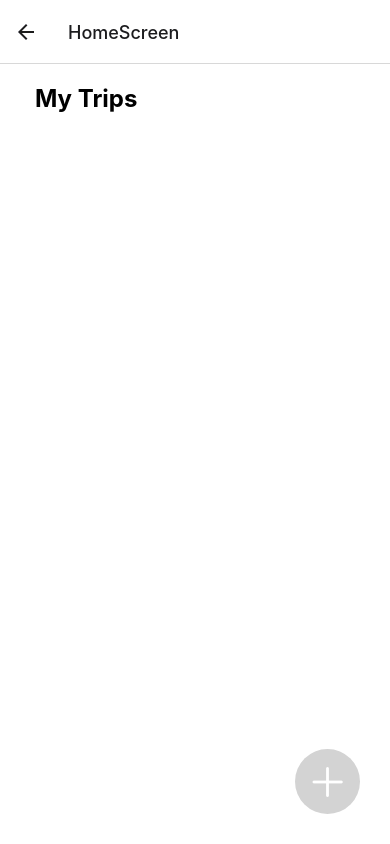
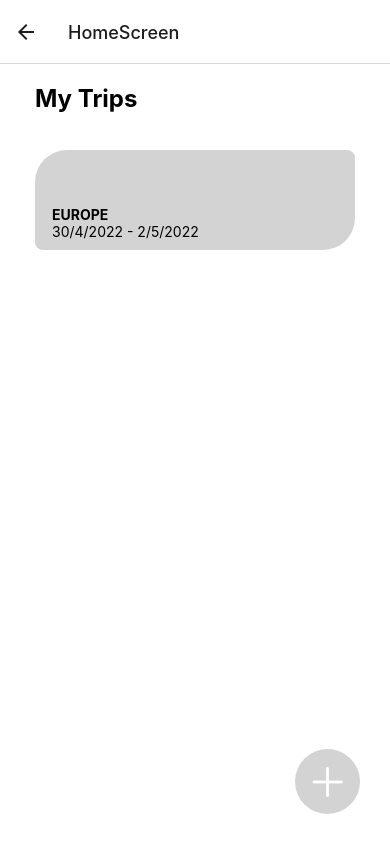
Before and after one commit to Easy-Travels-22/easy-travels-frontend, a React Native app: screen /HomeScreen in a window 390 px wide. Built offline with nearby package versions, Linux system fonts and the light colour scheme.

Commit message:
add: daterange sorting function

```diff
--- a/TabNavigator.js
+++ b/TabNavigator.js
@@ -3,7 +3,7 @@ import { StyleSheet, Text, View } from "react-native";
 import { createBottomTabNavigator } from "@react-navigation/bottom-tabs";
 import HomeScreen from "./screens/HomeScreen";
 import SchedulerScreen from "./screens/SchedulerTest";
-import SchedulerScreen2 from "./screens/SingleSchedulerScreen";
+import SchedulerScreen2 from "./screens/SingleScheduleScreen";
 import AccommodationScreen from "./screens/AccommodationScreen";
 import TransportScreen from "./screens/TransportScreen";
 import CalendarScreen from "./screens/CalendarScreen";
--- a/screens/CreateActivityScreen.js
+++ b/screens/CreateActivityScreen.js
@@ -33,7 +33,7 @@ export default function CreateActivityScreen({ route, navigation }) {
       } else {
         updateItem(item.id, name, description);
       }
-      navigation.navigate("SingleSchedulerScreen");
+      navigation.navigate("SingleScheduleScreen");
     }
   };
   const handleEdit = () => {
@@ -41,10 +41,10 @@ export default function CreateActivityScreen({ route, navigation }) {
   };
   const handleDelete = () => {
     deleteItem(item.id);
-    navigation.navigate("SingleSchedulerScreen");
+    navigation.navigate("SingleScheduleScreen");
   };
   const handleCancel = () => {
-    navigation.navigate("SingleSchedulerScreen");
+    navigation.navigate("SingleScheduleScreen");
   };
   return (
     // <TouchableWithoutFeedback
--- a/screens/CreateTripScreen.js
+++ b/screens/CreateTripScreen.js
@@ -22,7 +22,7 @@ export default function CreateTripScreen({ route, navigation }) {
   const { addTrip } = route.params;
   const { width, height } = Dimensions.get("window");
   const [modalOpen, setModalOpen] = useState(false);
-  const [dateRange, setDateRange] = useState();
+  // const [dateRange, setDateRange] = useState();
   const [name, setName] = useState();
   const [startDate, setStartDate] = useState(null);
   const [endDate, setEndDate] = useState(null);
@@ -44,6 +44,24 @@ export default function CreateTripScreen({ route, navigation }) {
     return diffInDays;
   };
 
+  const getDatesInRange = (startDate, endDate) => {
+    const date = new Date(startDate.getTime());
+
+    const dates = [];
+
+    while (date <= endDate) {
+      dates.push(new Date(date));
+      date.setDate(date.getDate() + 1);
+    }
+
+    return dates;
+  };
+
+  // const d1 = new Date('2022-01-18');
+  // const d2 = new Date('2022-01-24');
+
+  // console.log(getDatesInRange(d1, d2));
+
   const handleSubmit = () => {
     if (!startDate) {
       alert("Start and end date required");
@@ -51,16 +69,20 @@ export default function CreateTripScreen({ route, navigation }) {
       alert("Trip name required");
     } else {
       const duration = calculateDaysApart(startDate, endDate);
+      const dateRange = getDatesInRange(startDate, endDate);
       let schedule = Array.from({ length: duration }, () => []);
-      addTrip({
+      const trip = {
         key: uuid.v4(),
         name: name,
         description: description,
         startDate: startDate,
         endDate: endDate,
+        dateRange: dateRange,
         schedule: schedule,
-      });
-      navigation.pop();
+      };
+      console.log(trip);
+      addTrip(trip);
+      navigation.push("ScheduleOverviewScreen", { trip: trip });
     }
   };
   return (
--- a/screens/HomeScreen.js
+++ b/screens/HomeScreen.js
@@ -13,11 +13,26 @@ import TodaySection from "../components/TodaySection";
 import global from "../assets/styles/global";
 import CreateTripScreen from "./CreateTripScreen";
 import DatePicker from "react-native-neat-date-picker";
-import SingleSchedulerScreen from "./SingleSchedulerScreen";
+import SingleScheduleScreen from "./SingleScheduleScreen";
 
 export default function HomeScreen({ navigation }) {
   const [searchSelected, setSearchSelected] = useState(false);
-  const [trips, setTrips] = useState([]);
+  const [trips, setTrips] = useState([
+    {
+      dateRange: [
+        new Date("2022-05-30"),
+        new Date("2022-05-31"),
+        new Date("2022-06-01"),
+        new Date("2022-06-02"),
+      ],
+      description: "its gonna be lit",
+      endDate: new Date("2022-06-02"),
+      key: "4995d583-f4f1-476d-9464-3f4aa0f7a532",
+      name: "europe",
+      schedule: [[], [], [], []],
+      startDate: new Date("2022-05-30"),
+    },
+  ]);
   const addTrip = (trip) => {
     setTrips([...trips, trip]);
   };
@@ -37,7 +52,7 @@ export default function HomeScreen({ navigation }) {
     <TouchableOpacity
       style={styles.tripCard}
       onPress={() => {
-        navigation.push("SingleSchedulerScreen");
+        navigation.push("ScheduleOverviewScreen", { trip: item });
       }}
     >
       <Text style={{ fontWeight: "bold" }}>{item.name.toUpperCase()}</Text>
@@ -57,15 +72,15 @@ export default function HomeScreen({ navigation }) {
       >
         <AntDesign name="plus" size={40} color="white" />
       </TouchableOpacity>
+      <View style={styles.listWrapper}>
+        <FlatList data={trips} renderItem={renderItem}></FlatList>
+      </View>
       {/* <Button
         title={"navigate"}
         onPress={() => {
-          navigation.push("ItineraryOverviewScreen");
+          navigation.push("ScheduleOverviewScreen");
         }}
       /> */}
-      <View style={styles.listWrapper}>
-        <FlatList data={trips} renderItem={renderItem}></FlatList>
-      </View>
     </View>
   );
 }
--- a/screens/HomeScreen2.js
+++ b/screens/HomeScreen2.js
@@ -40,7 +40,7 @@ export default function HomeScreen2({ navigation }) {
         <Button
           title={"navigate"}
           onPress={() => {
-            navigation.push("ItineraryOverviewScreen");
+            navigation.push("ScheduleOverviewScreen");
           }}
         />
       </View>
--- a/screens/ItineraryOverviewScreen.js
+++ /dev/null
@@ -1,96 +0,0 @@
-import { StatusBar } from "expo-status-bar";
-import React, { useRef, useState } from "react";
-import {
-  StyleSheet,
-  Text,
-  View,
-  PanResponder,
-  Animated,
-  Easing,
-  FlatList,
-  TouchableOpacity,
-  TouchableHighlight,
-  Button,
-} from "react-native";
-import uuid from "react-native-uuid";
-import { SafeAreaView } from "react-native-safe-area-context";
-import FloatingButtons from "../components/FloatingButtons";
-
-export default function ItineraryOverviewScreen({ navigation }) {
-  const [itemArr, setItemArr] = useState([
-    {
-      key: uuid.v4(),
-      type: "lodging",
-      name: "Melbourne AirBnb",
-      description: "AirBnb that costs $595.67 mad dollars",
-    },
-  ]);
-  const renderItem = ({ item }) => (
-    <View style={styles.activity__item}>
-      <Text>{item.name}</Text>
-    </View>
-  );
-
-  const createActivity = () => {
-    navigation.push("CreateActivityScreen", { addItem: addItem });
-  };
-
-  const addItem = (newName, newDescription) => {
-    setItemArr([
-      ...itemArr,
-      {
-        key: uuid.v4(),
-        type: "activity",
-        name: newName,
-        description: newDescription,
-      },
-    ]);
-  };
-  return (
-    <View style={styles.container}>
-      <Text>temporary overview homepage</Text>
-      <Button
-        title={"navigate"}
-        onPress={() => {
-          navigation.push("SingleSchedulerScreen");
-        }}
-      />
-    </View>
-  );
-}
-
-const styles = StyleSheet.create({
-  container: {
-    flex: 1,
-    alignItems: "flex-start",
-    justifyContent: "flex-start",
-    paddingVertical: 20,
-    paddingHorizontal: 28,
-    backgroundColor: "white",
-  },
-  headerBar: {
-    backgroundColor: "cyan",
-    alignItems: "center",
-    justifyContent: "center",
-    width: "100%",
-    height: 40,
-  },
-  activity__listWrapper: {
-    flex: 1,
-    alignSelf: "stretch",
-    position: "relative",
-  },
-
-  activity__item: {
-    flexDirection: "row",
-    alignItems: "center",
-    borderWidth: 2,
-    borderStyle: "solid",
-    borderColor: "cyan",
-    height: 55,
-    borderRadius: 10,
-    marginTop: 5,
-    marginBottom: 5,
-    paddingHorizontal: 5,
-  },
-});
--- /dev/null
+++ b/screens/ScheduleOverviewScreen.js
@@ -0,0 +1,155 @@
+import { StatusBar } from "expo-status-bar";
+import React, { useRef, useState } from "react";
+import {
+  StyleSheet,
+  Text,
+  View,
+  PanResponder,
+  Animated,
+  Easing,
+  FlatList,
+  TouchableOpacity,
+  TouchableHighlight,
+  Button,
+  ScrollView,
+} from "react-native";
+import uuid from "react-native-uuid";
+import { SafeAreaView } from "react-native-safe-area-context";
+import FloatingButtons from "../components/FloatingButtons";
+
+export default function ScheduleOverviewScreen({ route, navigation }) {
+  const { trip } = route.params;
+  const [itemArr, setItemArr] = useState([
+    {
+      key: uuid.v4(),
+      type: "lodging",
+      name: "Melbourne AirBnb",
+      description: "AirBnb that costs $595.67 mad dollars",
+    },
+  ]);
+
+  const sortDateRange = (range) => {
+    let dates = [
+      { year: range[0].getFullYear(), month: range[0].getMonth(), days: [] },
+    ];
+    let currIndex = 0;
+    let datesIndex = 0;
+
+    // console.log(currIndex + "/ " + range.length);
+    // const isSameMonth = true;
+    while (currIndex < range.length) {
+      console.log("catch this:");
+      console.log(dates);
+      const currDate = range[currIndex];
+      const year = currDate.getFullYear();
+      const month = currDate.getMonth();
+      if (dates[datesIndex].year == year && dates[datesIndex].month == month) {
+        dates[datesIndex].days = [...dates[datesIndex].days, currDate];
+      } else {
+        datesIndex++;
+        dates.push({
+          year: year,
+          month: month,
+          days: [currDate],
+        });
+      }
+      currIndex++;
+    }
+    return dates;
+  };
+
+  const customDateString = (date) => {
+    const [month, day, year] = [
+      date.getMonth(),
+      date.getDate(),
+      date.getFullYear(),
+    ];
+    return day + "/" + month + "/" + year;
+  };
+
+  const days = ["SUN", "MON", "TUE", "WED", "THU", "FRI", "SAT"];
+
+  const renderItem = ({ item }) => (
+    <TouchableOpacity style={styles.date__wrapper}>
+      <Text style={{ fontSize: 18 }}>{item.getDate()}</Text>
+      <Text style={{ fontSize: 9 }}>{days[item.getDay()]}</Text>
+    </TouchableOpacity>
+  );
+
+  const createActivity = () => {
+    navigation.push("CreateActivityScreen", { addItem: addItem });
+  };
+
+  const addItem = (newName, newDescription) => {
+    setItemArr([
+      ...itemArr,
+      {
+        key: uuid.v4(),
+        type: "activity",
+        name: newName,
+        description: newDescription,
+      },
+    ]);
+  };
+  return (
+    <View style={styles.container}>
+      <View style={styles.tripBanner}>
+        <Text style={{ fontWeight: "bold" }}>{trip.name.toUpperCase()}</Text>
+        <Text>{`${customDateString(trip.startDate)} - ${customDateString(
+          trip.endDate
+        )}`}</Text>
+      </View>
+      <View style={styles.datesContainer}>
+        <View style={styles.listWrapper}>
+          <FlatList data={trip.dateRange} renderItem={renderItem} />
+        </View>
+        {/* <Text>temporary overview homepage</Text>
+      <Button
+        title={"navigate"}
+        onPress={() => {
+          navigation.push("SingleScheduleScreen");
+        }}
+      /> */}
+      </View>
+    </View>
+  );
+}
+
+const styles = StyleSheet.create({
+  container: {
+    flex: 1,
+    alignItems: "flex-start",
+    justifyContent: "flex-start",
+    backgroundColor: "white",
+  },
+  tripBanner: {
+    backgroundColor: "lightgrey",
+    paddingHorizontal: 28,
+    height: 120,
+    justifyContent: "flex-end",
+    paddingBottom: 4,
+    marginTop: 30,
+    width: "100%",
+  },
+  datesContainer: {
+    flex: 1,
+    alignItems: "flex-start",
+    justifyContent: "flex-start",
+    paddingVertical: 40,
+    paddingHorizontal: 28,
+    backgroundColor: "white",
+    width: "100%",
+    borderWidth: 1,
+    borderColor: "red",
+  },
+  listWrapper: { borderWidth: 1, borderColor: "cyan", width: "100%", flex: 1 },
+  date__wrapper: {
+    height: 40,
+    borderBottomWidth: 1,
+    borderBottomColor: "lightgrey",
+    flexDirection: "row",
+    alignItems: "flex-start",
+    paddingLeft: 5,
+    flexDirection: "column",
+  },
+});
--- a/screens/SchedulerTest.js
+++ b/screens/SchedulerTest.js
@@ -10,7 +10,7 @@ import {
 } from "react-native";
 import { SafeAreaView } from "react-native-safe-area-context";
 
-export default function SchedulerScreen() {
+export default function ScheduleScreen() {
   let itemArr = [
     { name: "destination 1", key: "0" },
     { name: "destination 2", key: "1" },
--- a/screens/SingleSchedulerScreen.js
+++ b/screens/SingleScheduleScreen.js
@@ -16,7 +16,7 @@ import uuid from "react-native-uuid";
 import { SafeAreaView } from "react-native-safe-area-context";
 import FloatingButtons from "../components/FloatingButtons";
 
-export default function SingleSchedulerScreen({ navigation }) {
+export default function SingleScheduleScreen({ navigation }) {
   const [itemArr, setItemArr] = useState([
     {
       key: uuid.v4(),
```
Also changed, not shown: App.js (+6 -6 lines).
